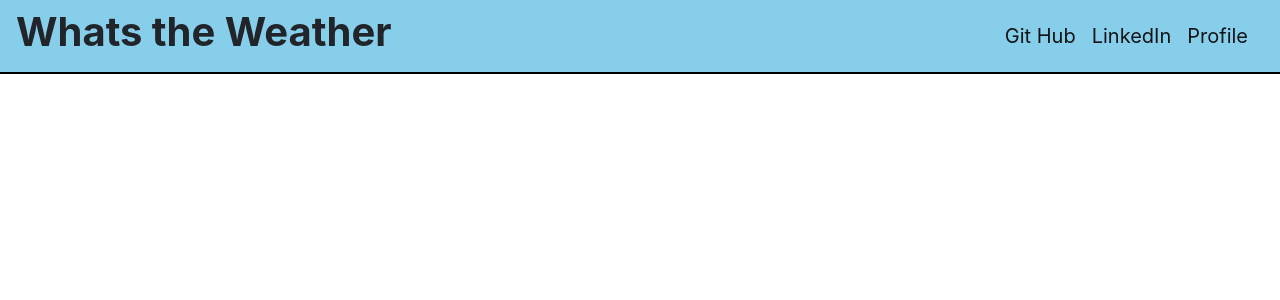
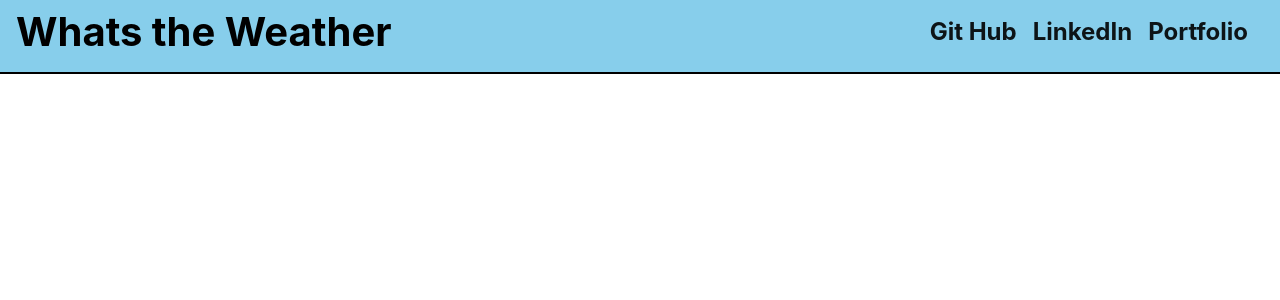
Before and after one commit to Victord90/Weather-App, a React (Create React App) app in the folder my-app/: page / in a window 1280 px wide. Shown: the top 300 px of the page. Built offline with nearby package versions, Linux system fonts and the light colour scheme.

Commit message:
added more styling to navbar

```diff
--- a/my-app/src/components/Navbar/index.js
+++ b/my-app/src/components/Navbar/index.js
@@ -10,19 +10,19 @@ export const Navi = () => (
       <Nav className="ml-auto">
         <Nav.Item>
           <Navbar.Brand href="https://github.com/Victord90" target="_blank">
-            Git Hub
+            <h4 className="navbuttons">Git Hub</h4>
           </Navbar.Brand>
           <Navbar.Brand
             href="https://linkedin.com/in/victor-dominguez-b444b7191"
             target="blank_"
           >
-            LinkedIn
+            <h4 className="navbuttons">LinkedIn</h4>
           </Navbar.Brand>
           <Navbar.Brand
             href="https://victord90.github.io/Portfolio/"
             target="_blank"
           >
-            Profile
+            <h4 className="navbuttons">Portfolio</h4>
           </Navbar.Brand>
         </Nav.Item>
       </Nav>
--- a/my-app/src/components/Navbar/style.css
+++ b/my-app/src/components/Navbar/style.css
@@ -8,4 +8,13 @@ nav {
 h2 {
   font-size: 40px;
   font-weight: bold;
+  color: black;
 }
+
+.navbuttons {
+  font-weight: bold;
+}
+
+.navbuttons:hover {
+  color: white;
+}
```
